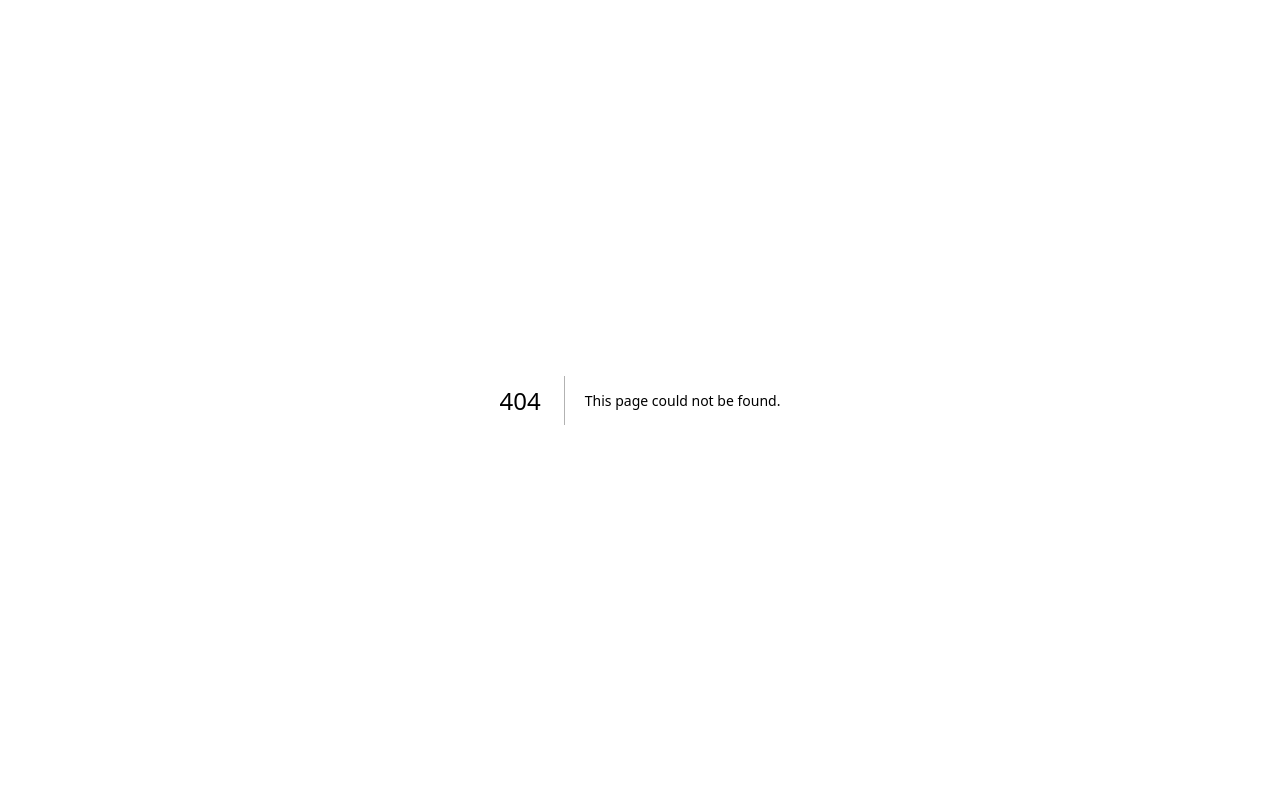
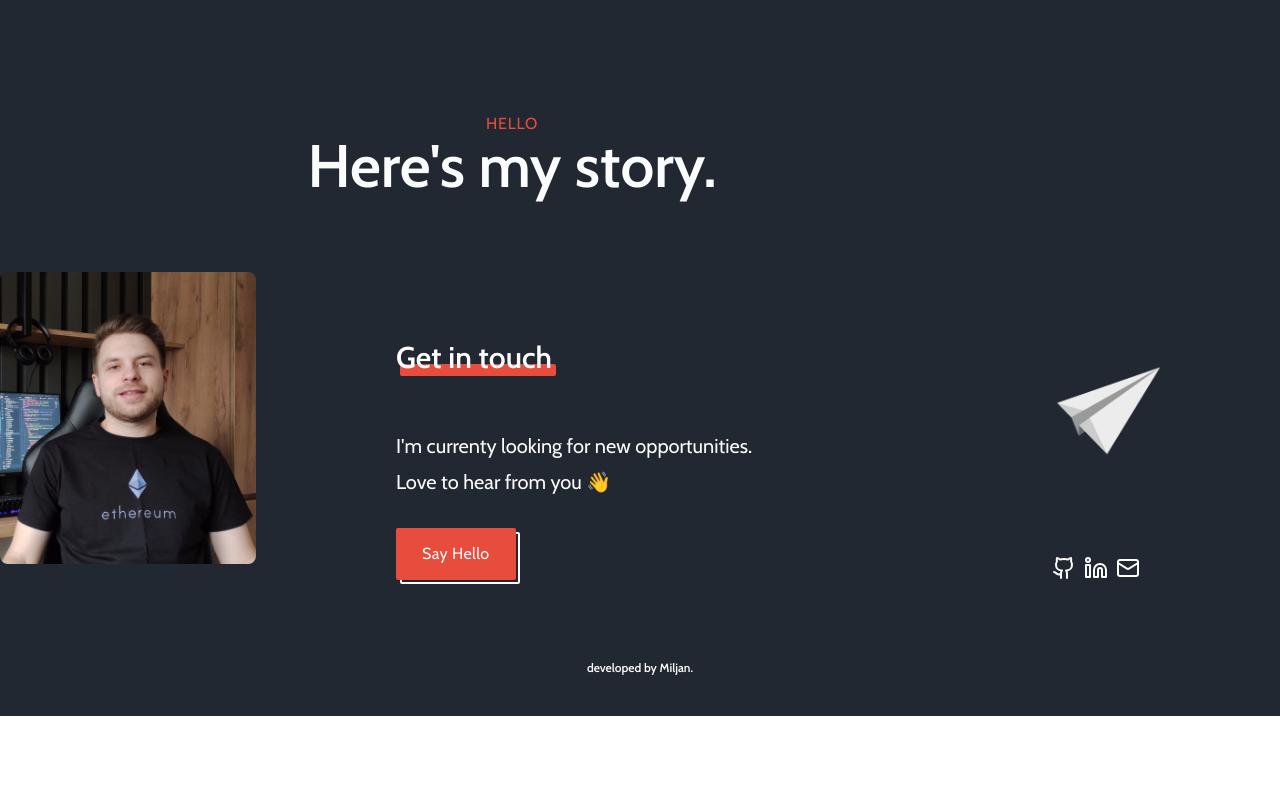
Before and after one commit to miljan-code/miljanxyz, a Next.js app: page /about in a window 1280 px wide. Before the commit this address had no page. Shown: the top 800 px of the page. Built offline with nearby package versions, Linux system fonts and the light colour scheme.

Commit message:
feat: added about page

```diff
--- a/package.json
+++ b/package.json
@@ -25,7 +25,6 @@
     "slugify": "^1.6.6",
     "tailwind-merge": "^1.12.0",
     "tailwindcss": "3.3.2",
-    "tailwindcss-animate": "^1.0.5",
     "typescript": "5.0.4"
   },
   "devDependencies": {
--- /dev/null
+++ b/src/app/(about)/about/page.tsx
@@ -0,0 +1,25 @@
+import Image from 'next/image';
+import { Heading } from '@/components/ui/heading';
+
+const AboutPage = () => {
+  return (
+    <section className="bg-dark pt-28 text-light">
+      <div className="relative z-10 max-w-5xl px-10 xl:px-0">
+        <Heading>
+          <Heading.Sublabel>Hello</Heading.Sublabel>
+          <Heading.Label>Here&apos;s my story.</Heading.Label>
+        </Heading>
+        <Image
+          src="/images/author-2.jpg"
+          alt="Miljan Gicic"
+          height={1280}
+          width={1131}
+          className="float-left mr-6 mt-3 hidden h-1/4 w-1/4 rounded-lg md:block"
+        />
+        {/* MDX */}
+      </div>
+    </section>
+  );
+};
+
+export default AboutPage;
--- a/src/components/mobile-menu.tsx
+++ b/src/components/mobile-menu.tsx
@@ -46,9 +46,9 @@ export const MobileMenu = () => {
   const handleShowMenu = () => setShowMenu(prev => !prev);
 
   return (
-    <>
+    <div className="md:hidden">
       {!showMenu && <Icons.Menu onClick={handleShowMenu} size={36} />}
       {showMenu && <Menu onCloseMenu={handleShowMenu} />}
-    </>
+    </div>
   );
 };
--- a/src/components/ui/decor.tsx
+++ b/src/components/ui/decor.tsx
@@ -25,17 +25,17 @@ const Planets = () => {
       <PlanetsItem
         imageUrl="/images/planet-1.png"
         size={250}
-        className="absolute left-[5%] top-1/4 lg:top-[20%] xl:left-[10%] xl:top-[10%]"
+        className="absolute left-[5%] top-1/4 animate-bounce-rotate-slow lg:top-[20%] xl:left-[10%] xl:top-[10%]"
       />
       <PlanetsItem
         imageUrl="/images/planet-2.png"
         size={250}
-        className="absolute right-[15%] top-[15%]"
+        className="absolute right-[15%] top-[15%] animate-bounce-rotate-medium"
       />
       <PlanetsItem
         imageUrl="/images/planet-3.png"
         size={250}
-        className="absolute bottom-0 right-[15%] xl:bottom-[5%] xl:right-1/4"
+        className="absolute bottom-0 right-[15%] animate-bounce-rotate-fast xl:bottom-[5%] xl:right-1/4"
       />
     </div>
   );
--- /dev/null
+++ b/src/components/ui/heading.tsx
@@ -0,0 +1,41 @@
+import { cn } from '@/lib/utils';
+
+interface HeadingProps extends React.HTMLAttributes<HTMLDivElement> {}
+
+export function Heading({ className, ...props }: HeadingProps) {
+  return (
+    <div
+      className={cn('flex flex-col pb-12 text-center sm:pb-16', className)}
+      {...props}
+    />
+  );
+}
+
+interface HeadingSublabelProps
+  extends React.HTMLAttributes<HTMLParagraphElement> {}
+
+Heading.Sublabel = function HeadingSublabel({
+  className,
+  ...props
+}: HeadingSublabelProps) {
+  return (
+    <p
+      className={cn('uppercase tracking-wider text-primary', className)}
+      {...props}
+    />
+  );
+};
+
+interface HeadingLabelProps extends React.HTMLAttributes<HTMLHeadingElement> {}
+
+Heading.Label = function HeadingLabel({
+  className,
+  ...props
+}: HeadingLabelProps) {
+  return (
+    <h1
+      className={cn('text-4xl font-semibold sm:text-6xl', className)}
+      {...props}
+    />
+  );
+};
--- a/tailwind.config.js
+++ b/tailwind.config.js
@@ -42,7 +42,19 @@ module.exports = {
         lg: '840px',
         xl: '1025px',
       },
+      keyframes: {
+        'bounce-rotate': {
+          '0%': { transform: 'translateY(0px) rotate(0deg)' },
+          '50%': { transform: 'translateY(-60px) rotate(30deg)' },
+          '100%': { transform: 'translateY(0) rotate(0deg)' },
+        },
+      },
+      animation: {
+        'bounce-rotate-fast': 'bounce-rotate 9s linear infinite',
+        'bounce-rotate-medium': 'bounce-rotate 11s linear infinite',
+        'bounce-rotate-slow': 'bounce-rotate 13s linear infinite',
+      },
     },
   },
-  plugins: [backfaceVisibility, require('tailwindcss-animate')],
+  plugins: [backfaceVisibility],
 };
```
Also changed, not shown: src/content/about/about-me.mdx (added, +9 -0 lines), 1 other file (tests, documents, lock files or other folders).
